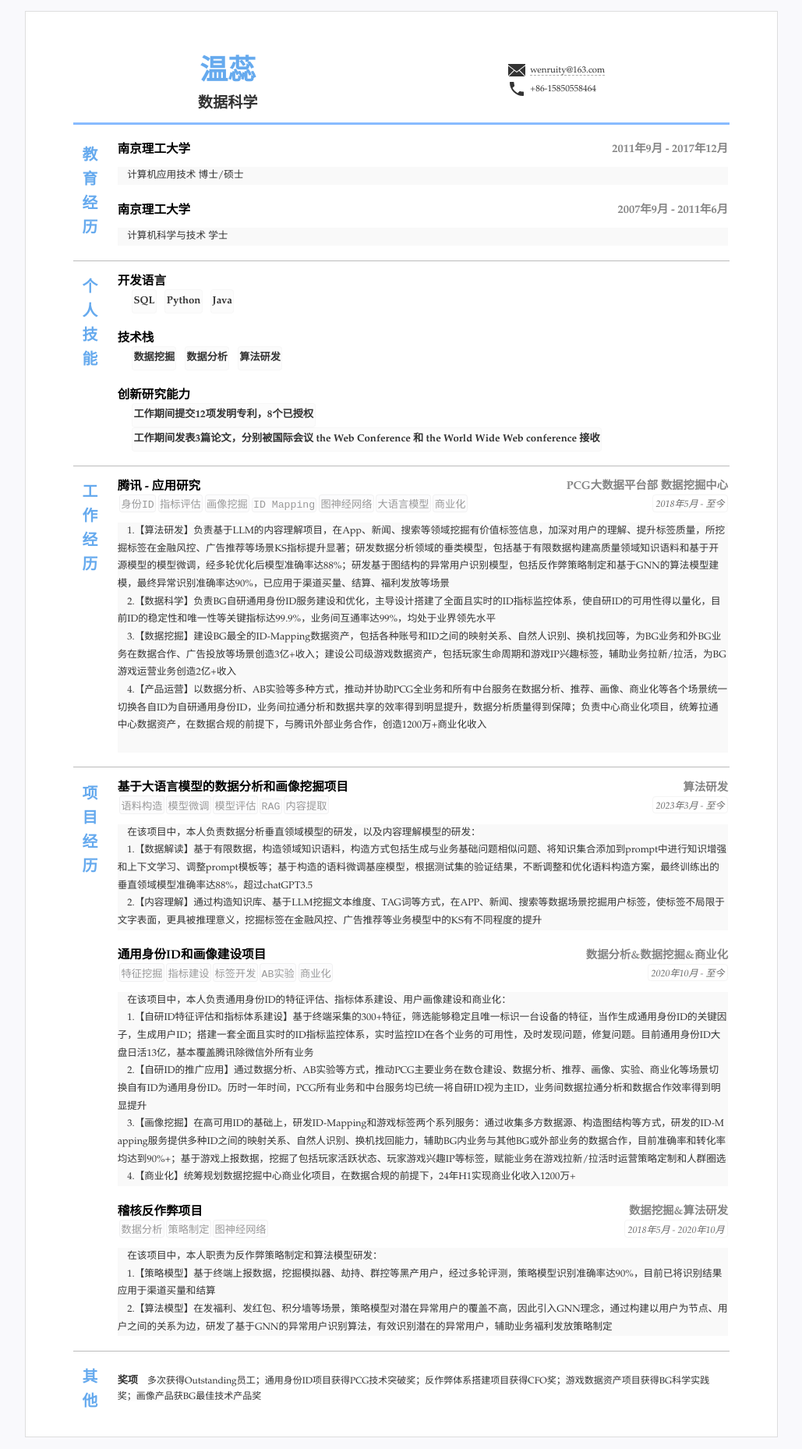
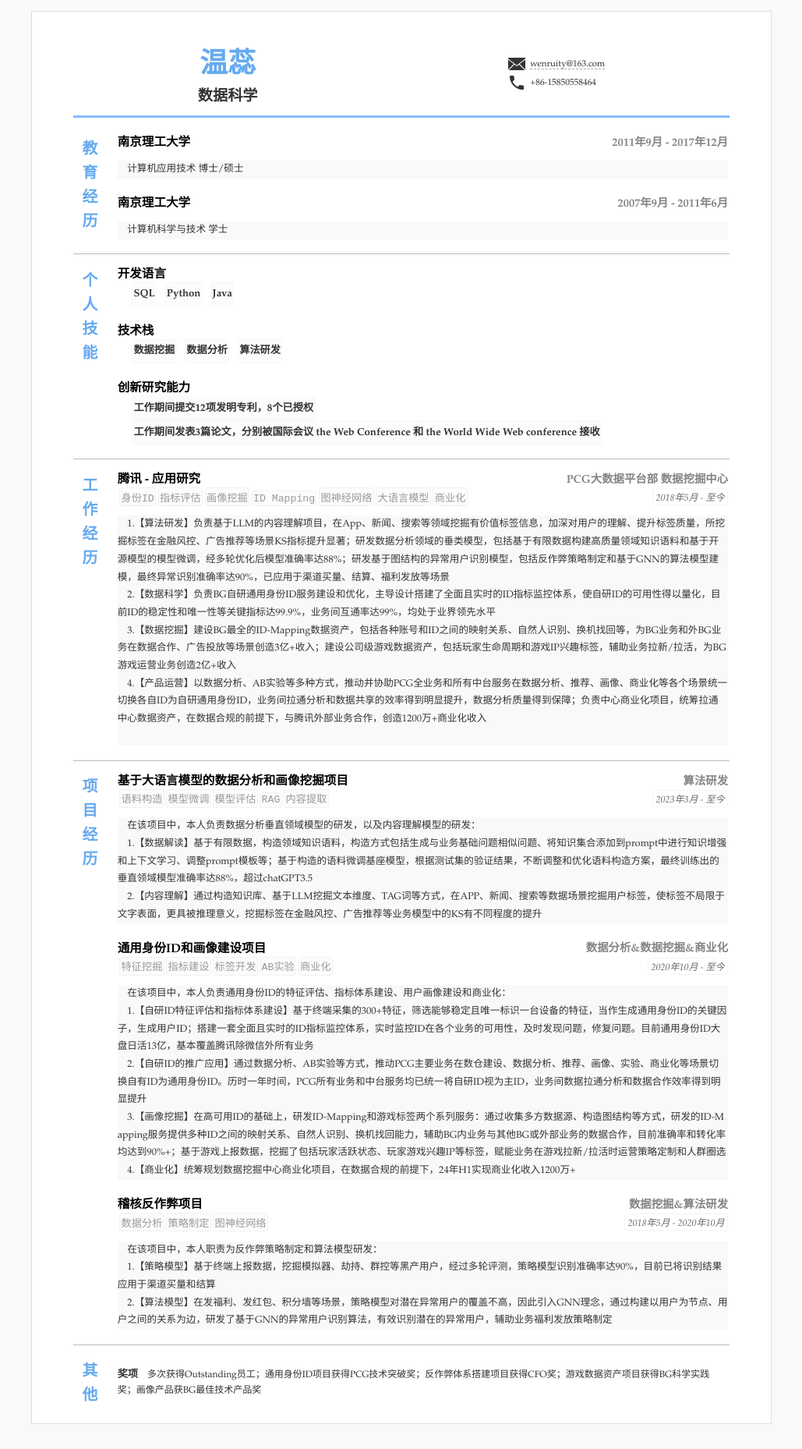
Before and after one commit to wenruity/resume1, a Jekyll site: the page built from index.html, in a window 1280 px wide. Shown: the whole page at 78% size, without its empty margins (125-1154 px from the left). Built offline with Jekyll 4.4.1, drawn with Linux system fonts in a browser that asks for light colours.

Commit message:
Update resume.scss

```diff
--- a/_sass/resume.scss
+++ b/_sass/resume.scss
@@ -31,7 +31,7 @@ body {
   max-width: 78em;
   text-align: center;
   margin: 0 auto;
-  padding: 1.2em;
+  padding: 0.5em;
   background-color: $paper_color;
   border: 1px solid #dedede;
   color: $default_color;
```
